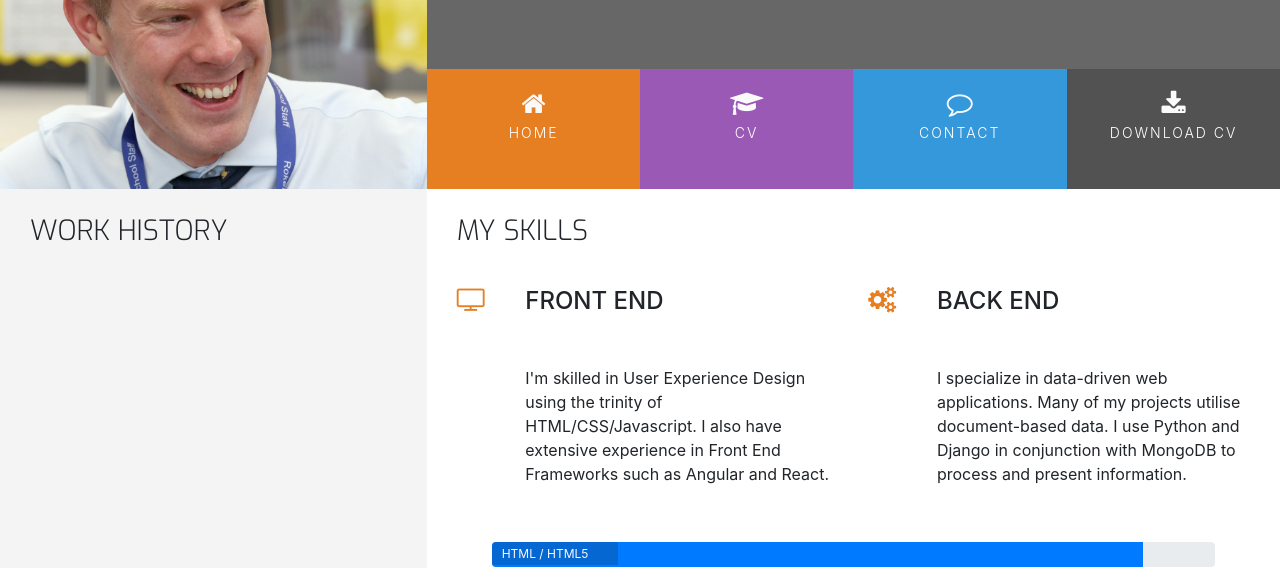
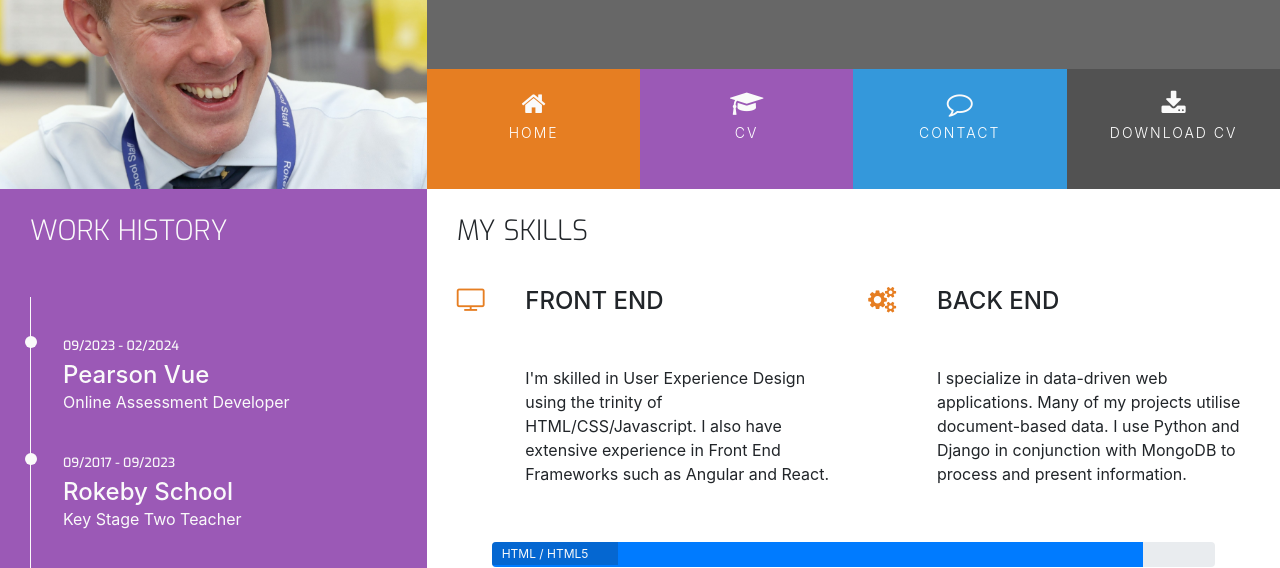
Before and after one commit to NickCMoore/my-resume, a plain HTML site: page resume.html in a window 1280 px wide. Shown: the part 180-748 px from the top of the page. Drawn offline with nearby package versions, Linux system fonts and the light colour scheme.

Commit message:
Add work history to cv page

```diff
--- a/assets/css/style.css
+++ b/assets/css/style.css
@@ -12,6 +12,10 @@
 
 .bg-color-personal-info {
     background-color: #f4f4f4;
+}
+
+.bg-color-work-history {
+    background-color: #9b59b6;
 }
 
 .ui-menu-color-home {
@@ -64,6 +68,7 @@ h1,h2,h3,h4 {
     float: none;
 }
 
+.history-heading,
 .section-heading {
     font-family: "Exo", sans-serif;
     font-weight: 300;
@@ -284,3 +289,47 @@ footer {
 .progress-section {
     margin: 40px 20px;
 }
+
+/* ------------------------------- Work History */
+
+.history-heading {
+    color: #fafafa;
+    margin-bottom: 50px;
+}
+
+.timeline-item {
+    padding: 4em 2em 0em 2em;
+    position: relative;
+    color: #fafafa;
+    border-left: 1px solid;
+}
+
+.timeline-item p {
+    padding: 0;
+    margin: 0;
+}
+
+.timeline-item::before {
+    content: attr(data-dates);
+    position: absolute;
+    left: 2.5em;
+    top: 3em;
+    display: block;
+    font-family: "Exo", sans-serif;
+    font-weight: 500;
+    font-size: 0.8em;
+    padding: 0;
+    margin: 0;
+}
+
+.timeline-item::after {
+    width: 12px;
+    height: 12px;
+    display: block;
+    top: 2.4em;
+    position: absolute;
+    left: -6px;
+    border-radius: 12px;
+    content: '';
+    background: #fafafa;
+}
--- a/resume.html
+++ b/resume.html
@@ -45,13 +45,33 @@
 
     <section class="container-fluid">
         <div class="row">
-            <div class="col-md-4 bg-color-personal-info section-column">
+            <div class="col-md-4 bg-color-work-history section-column">
                 <div class="row">
                     <div class="col-12">
-                        <h3 class="section-heading uppercase">
+                        <h3 class="history-heading uppercase">
                             Work History
                         </h3>
                     </div>
+                </div>
+                <div class="timeline-item" data-dates="09/2023 - 02/2024">
+                    <h4>Pearson Vue</h4>
+                    <p>Online Assessment Developer</p>
+                </div>
+                <div class="timeline-item" data-dates="09/2017 - 09/2023">
+                    <h4>Rokeby School</h4>
+                    <p>Key Stage Two Teacher</p>
+                </div>
+                <div class="timeline-item" data-dates="09/2015 - 08/2015">
+                    <h4>St. John's Beaumont</h4>
+                    <p>Key Stage Two Teacher</p>
+                </div>
+                <div class="timeline-item" data-dates="01/2010 - 08/2015">
+                    <h4>Camden Music Service</h4>
+                    <p>Peripatetic & Private Music Teacher</p>
+                </div>
+                <div class="timeline-item" data-dates="09/2005 - 09/2009">
+                    <h4>Herbert Smith LLP</h4>
+                    <p>Business Development Coordinator</p>
                 </div>
             </div>
             <div class="col-md-8 bg-color-three-reasons section-column">
```
